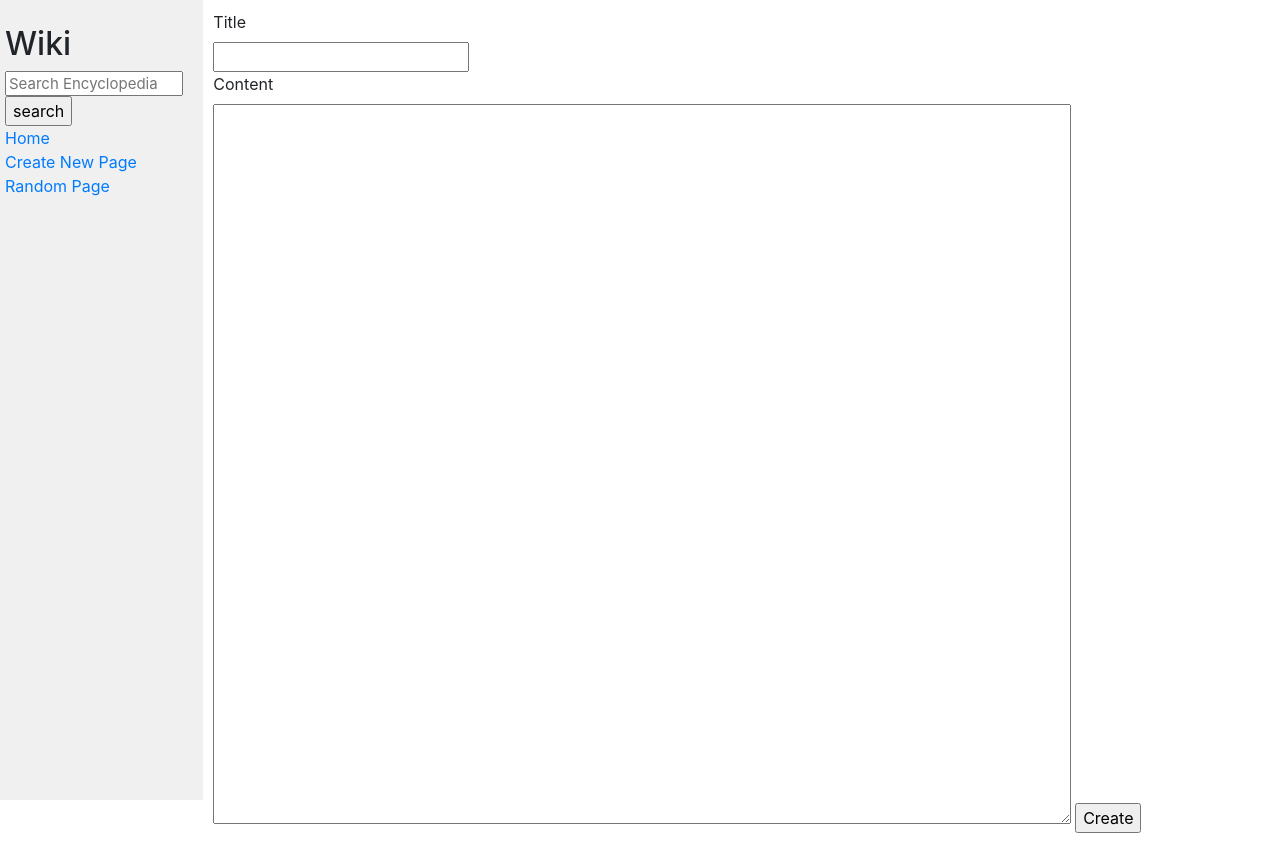
After one commit to ai-zac/wiki, a Django app: page /create/ in a window 1280 px wide. The commit adds this page. Run offline with Django 3.2, Linux system fonts and the light colour scheme; some libraries are stand-ins or nearby versions.

Commit message:
Finish: 'New page', 'Edit page' & 'Random page' requirements

```diff
--- /dev/null
+++ b/encyclopedia/templates/encyclopedia/create.html
@@ -0,0 +1,21 @@
+{% extends "encyclopedia/layout.html" %}
+
+{% block title %}
+Create
+{% endblock %}
+
+{% block body %}
+<form action="{% url 'create' %}" method="POST">
+  <label for="title">Title</label>
+  <br>
+  <input type="text" id="title" name="title">
+  <br>
+  <label for="content">Content</label>
+  <br>
+  <textarea id="content" name="content"></textarea>
+
+  <input type="submit" value="Create">
+
+  {% csrf_token %}
+</form>
+{% endblock %}
--- a/encyclopedia/templates/encyclopedia/entry.html
+++ b/encyclopedia/templates/encyclopedia/entry.html
@@ -5,5 +5,6 @@
 {% endblock %}
 
 {% block body %}
-  {{ content |safe}}
+  <a href="{% url 'edit' title %}">Edit entry</a>
+  {{ content | safe}}
 {% endblock %}
--- a/encyclopedia/templates/encyclopedia/layout.html
+++ b/encyclopedia/templates/encyclopedia/layout.html
@@ -25,10 +25,10 @@
         <a href="{% url 'index' %}">Home</a>
       </div>
       <div>
-        <a href="{% url '' %}">Create New Page</a>
+        <a href="{% url 'create' %}">Create New Page</a>
       </div>
       <div>
-        Random Page
+        <a href="{% url 'random' %}">Random Page</a>
       </div>
       {% block nav %}
       {% endblock %}
--- a/encyclopedia/urls.py
+++ b/encyclopedia/urls.py
@@ -4,7 +4,9 @@ from . import views
 
 urlpatterns = [
     path("", views.index, name="index"),
+    path("create/", views.create_entry, name="create"),
+    path("random/", views.random_entry, name="random"),
+    path("search/", views.search, name="search"),
     path("wiki/<str:title>/", views.entry_preview, name="entry"),
-    path("wiki/search/", views.search, name="search"),
-    path("wiki/create/", , name="create")
+    path("edit/<str:title>/", views.edit_entry, name="edit")
 ]
--- a/encyclopedia/views.py
+++ b/encyclopedia/views.py
@@ -1,15 +1,18 @@
+from random import choice
 from django.http import HttpResponseNotFound
 from django.shortcuts import redirect, render
-from django.views.decorators.http import require_GET
+from django.views.decorators.http import require_GET, require_http_methods
 from markdown2 import markdown
 
 from . import util
 
 
+@require_GET
 def index(request):
     return render(request, "encyclopedia/index.html", {"entries": util.list_entries()})
 
 
+@require_GET
 def entry_preview(request, title):
     entry = util.get_entry(title)
     if entry is None:
@@ -17,14 +20,15 @@ def entry_preview(request, title):
         body = render(request, "encyclopedia/error.html", context)
         return HttpResponseNotFound(body)
 
-    context = {"title": title, "content": markdown(entry)}
-    return render(request, "encyclopedia/entry.html", context)
+    return render(
+        request, "encyclopedia/entry.html", {"title": title, "content": markdown(entry)}
+    )
 
 
 @require_GET
 def search(request):
-    r = request.GET.copy()
-    q = r["q"]
+    p = request.GET.copy()
+    q = p["q"]
     entries = util.list_entries()
     s = [m for m in entries if q in m]
 
@@ -33,5 +37,38 @@ def search(request):
     return render(request, "encyclopedia/index.html", {"entries": s})
 
 
+@require_http_methods(["GET", "POST"])
 def create_entry(request):
-    return render(request, "encyclopedia/create.html", {})
+    if request.method == "GET":
+        return render(request, "encyclopedia/create.html")
+    else:
+        r = request.POST.copy()
+        entries = util.list_entries()
+        if r["title"] in entries:
+            context = {"code": 400, "description": "Bad request, entry already exists"}
+            body = render(request, "encyclopedia/error.html", context)
+            return HttpResponseNotFound(body)
+
+        util.save_entry(r["title"], r["content"])
+        return redirect("entry", title=r["title"])
+
+
+@require_http_methods(["GET", "POST"])
+def edit_entry(request, title):
+    if request.method == "GET":
+        entry = util.get_entry(title)
+
+        return render(
+            request, "encyclopedia/edit.html", {"title": title, "body": entry}
+        )
+    else:
+        r = request.POST.copy()
+        util.save_entry(title, r["content"])
+    return redirect("entry", title=title)
+
+
+@require_GET
+def random_entry(request):
+    entries = util.list_entries()
+    entry = choice(entries)
+    return redirect("entry", title=entry)
```
Also changed, not shown: encyclopedia/templates/encyclopedia/edit.html (added, +17 -0 lines).
